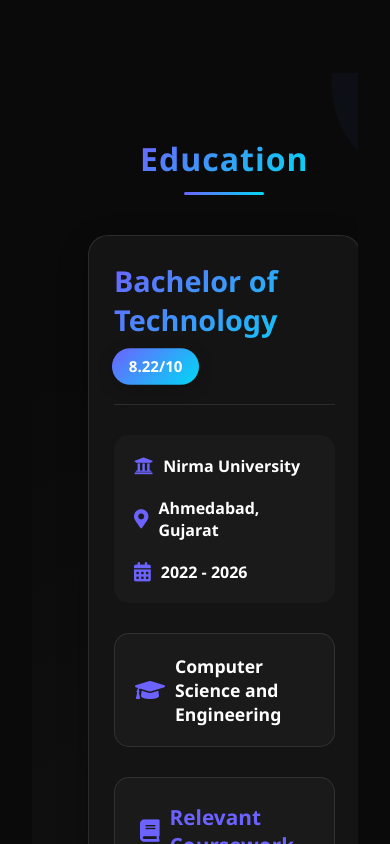
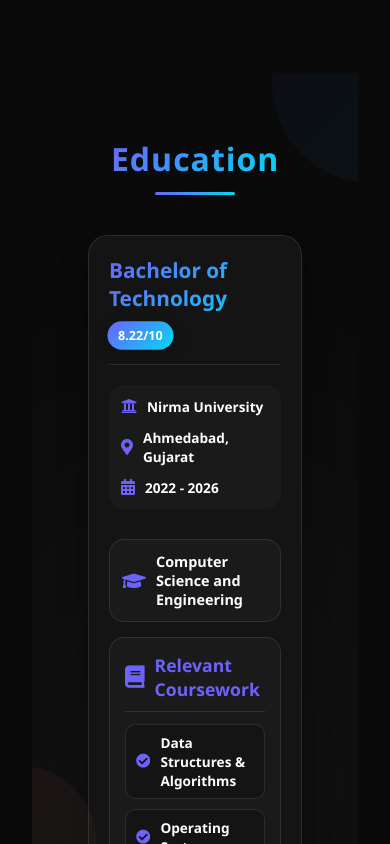
Before and after one commit to yuval0107/portfolio-website, a React (Create React App) app: page /Home in a window 390 px wide. Shown: the part 1280-2124 px from the top of the page. Built offline with nearby package versions, Linux system fonts and the light colour scheme.

Commit message:
made responsive

```diff
--- a/src/components/Education.css
+++ b/src/components/Education.css
@@ -323,6 +323,35 @@
   }
 }
 
+@media screen and (max-width: 992px) {
+  .education {
+    padding: 80px 0;
+  }
+
+  .section-title {
+    font-size: 2.2rem;
+    margin-bottom: 40px;
+  }
+
+  .education-card {
+    padding: 30px;
+  }
+
+  .degree {
+    font-size: 1.6rem;
+  }
+
+  .education-details {
+    grid-template-columns: repeat(2, 1fr);
+    gap: 15px;
+    padding: 15px;
+  }
+
+  .coursework-grid {
+    grid-template-columns: repeat(2, 1fr);
+  }
+}
+
 @media screen and (max-width: 768px) {
   .education {
     padding: 60px 0;
@@ -330,36 +359,177 @@
 
   .section-title {
     font-size: 2rem;
-    margin-bottom: 40px;
+    margin-bottom: 30px;
   }
 
   .education-card {
     padding: 25px;
+    margin-bottom: 20px;
   }
 
   .education-header {
     flex-direction: column;
     align-items: flex-start;
     gap: 10px;
+    margin-bottom: 20px;
+    padding-bottom: 15px;
+  }
+
+  .degree {
+    font-size: 1.4rem;
+  }
+
+  .gpa-badge {
+    padding: 6px 12px;
+    font-size: 0.8rem;
   }
 
   .education-details {
     grid-template-columns: 1fr;
+    gap: 12px;
+    padding: 15px;
+  }
+
+  .institution,
+  .location,
+  .duration {
+    font-size: 0.9rem;
+  }
+
+  .major {
+    padding: 15px;
+    margin-bottom: 20px;
+  }
+
+  .major span {
+    font-size: 1rem;
+  }
+
+  .coursework-section {
+    padding: 20px;
+    margin-bottom: 20px;
+  }
+
+  .coursework-title {
+    font-size: 1.2rem;
+    margin-bottom: 15px;
+    padding-bottom: 12px;
+  }
+
+  .coursework-grid {
+    grid-template-columns: repeat(2, 1fr);
+    gap: 12px;
+  }
+
+  .course-item {
+    padding: 10px 12px;
+  }
+
+  .course-item span {
+    font-size: 0.9rem;
+  }
+
+  .highlights {
+    padding: 15px;
+    gap: 12px;
+  }
+
+  .highlight-item {
+    font-size: 0.9rem;
+  }
+}
+
+@media screen and (max-width: 576px) {
+  .education {
+    padding: 50px 0;
+  }
+
+  .section-title {
+    font-size: 1.8rem;
+    margin-bottom: 25px;
+  }
+
+  .education-card {
+    padding: 20px;
+    margin-bottom: 15px;
+  }
+
+  .degree {
+    font-size: 1.3rem;
+  }
+
+  .gpa-badge {
+    padding: 5px 10px;
+    font-size: 0.75rem;
+  }
+
+  .education-details {
+    padding: 12px;
+  }
+
+  .institution,
+  .location,
+  .duration {
+    font-size: 0.85rem;
+  }
+
+  .institution i,
+  .location i,
+  .duration i {
+    font-size: 1rem;
+  }
+
+  .major {
+    padding: 12px;
+    margin-bottom: 15px;
+  }
+
+  .major i {
+    font-size: 1.2rem;
+  }
+
+  .major span {
+    font-size: 0.9rem;
+  }
+
+  .coursework-section {
+    padding: 15px;
+    margin-bottom: 15px;
+  }
+
+  .coursework-title {
+    font-size: 1.1rem;
+    margin-bottom: 12px;
+    padding-bottom: 10px;
   }
 
   .coursework-grid {
     grid-template-columns: 1fr;
+    gap: 10px;
+  }
+
+  .course-item {
+    padding: 8px 10px;
+  }
+
+  .course-item span {
+    font-size: 0.85rem;
+  }
+
+  .course-item i {
+    font-size: 0.9rem;
+  }
+
+  .highlights {
+    padding: 12px;
+    gap: 10px;
+  }
+
+  .highlight-item {
+    font-size: 0.85rem;
+  }
+
+  .highlight-item i {
+    font-size: 0.9rem;
   }
 }
-
-@media screen and (max-width: 992px) {
-  .coursework-grid {
-    grid-template-columns: repeat(2, 1fr);
-  }
-}
-
-@media screen and (max-width: 576px) {
-  .coursework-grid {
-    grid-template-columns: 1fr;
-  }
-}
```
